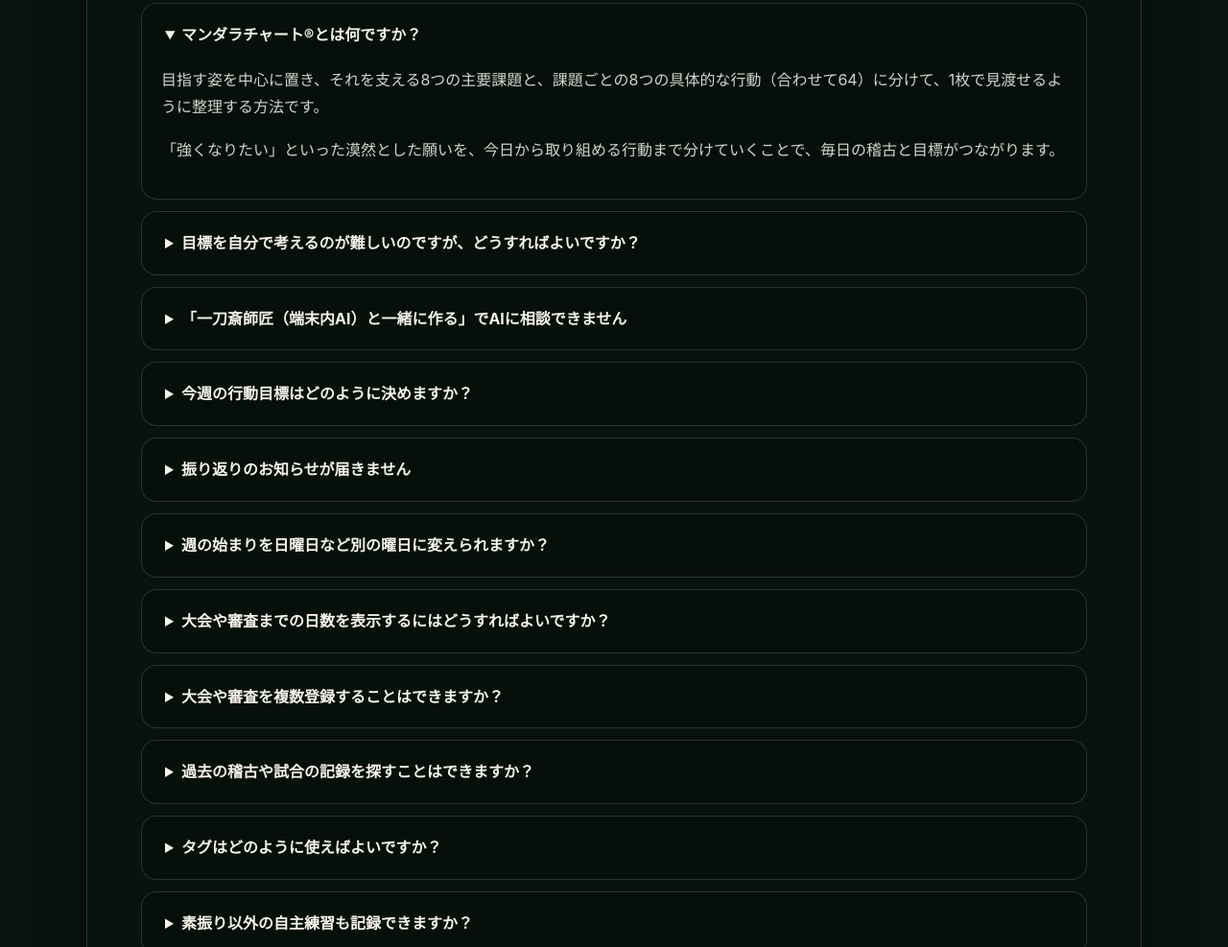
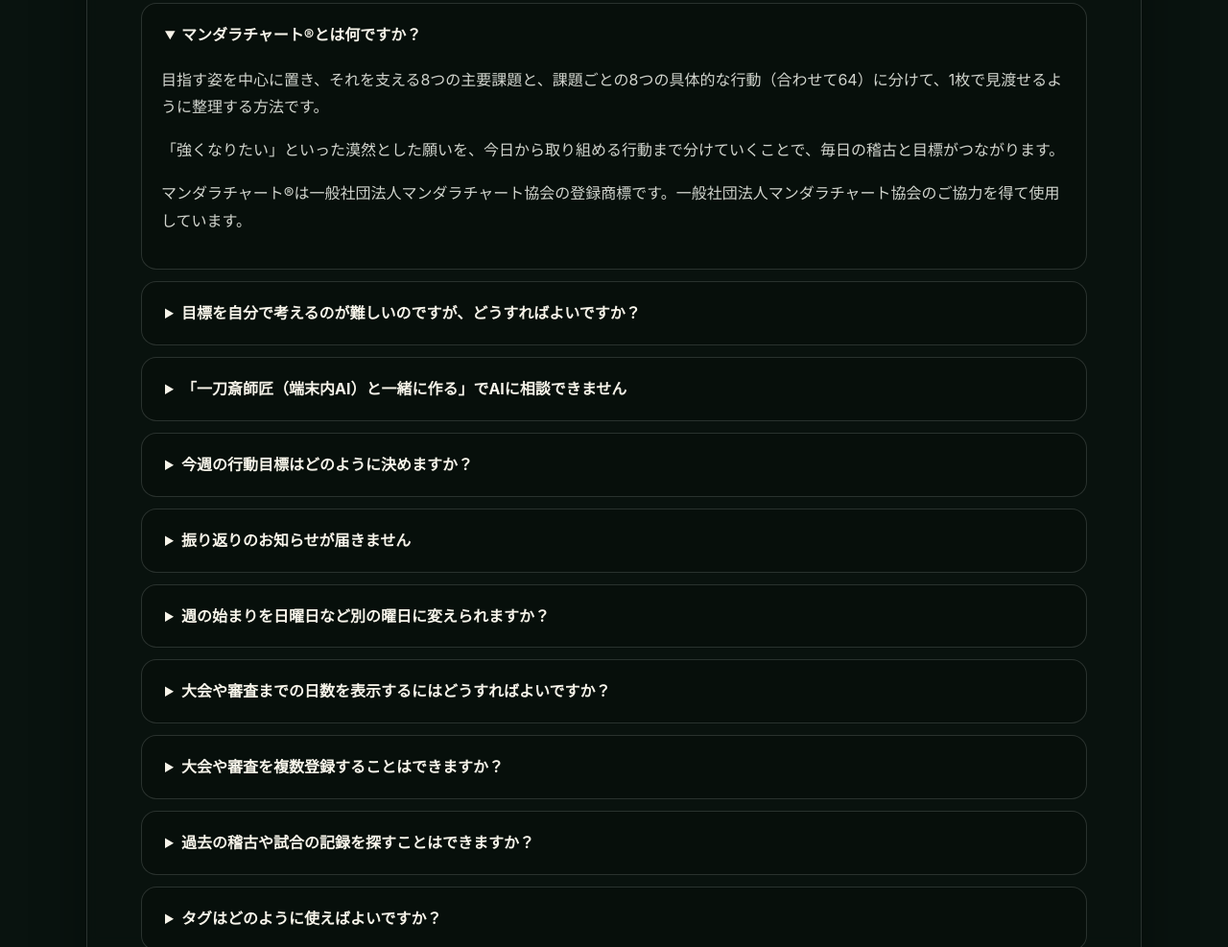
Before and after one commit to shusosai/kendo-support, a plain HTML site: page index.html in a window 1280 px wide. Shown: the part 3762-4749 px from the top of the page at 96% size. Drawn offline with Linux system fonts and the light colour scheme.

Commit message:
FAQ「マンダラチャート®とは何ですか？」に商標表記を追加（下書き）
フッターに加えて、機能を説明している箇所にも帰属表記を置く。

Co-Authored-By: Claude Opus 5 <noreply@anthropic.com>
Claude-Session: https://claude.ai/code/session_01Gauy7kYQP59hN4SoVk5xLF

```diff
--- a/index.html
+++ b/index.html
@@ -910,6 +910,7 @@
           <div class="faq-answer">
             <p>目指す姿を中心に置き、それを支える8つの主要課題と、課題ごとの8つの具体的な行動（合わせて64）に分けて、1枚で見渡せるように整理する方法です。</p>
             <p>「強くなりたい」といった漠然とした願いを、今日から取り組める行動まで分けていくことで、毎日の稽古と目標がつながります。</p>
+            <p>マンダラチャート&reg;は一般社団法人マンダラチャート協会の登録商標です。一般社団法人マンダラチャート協会のご協力を得て使用しています。</p>
           </div>
         </details>
 
```
